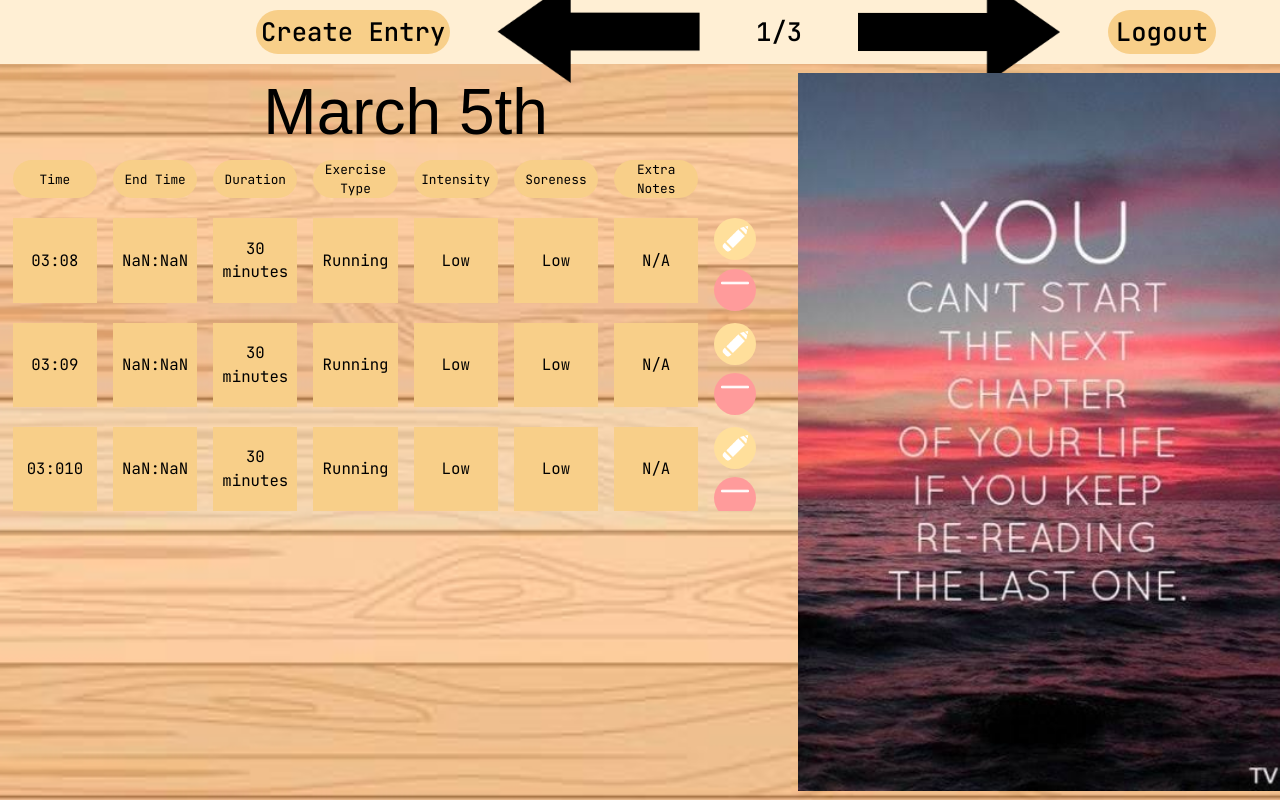
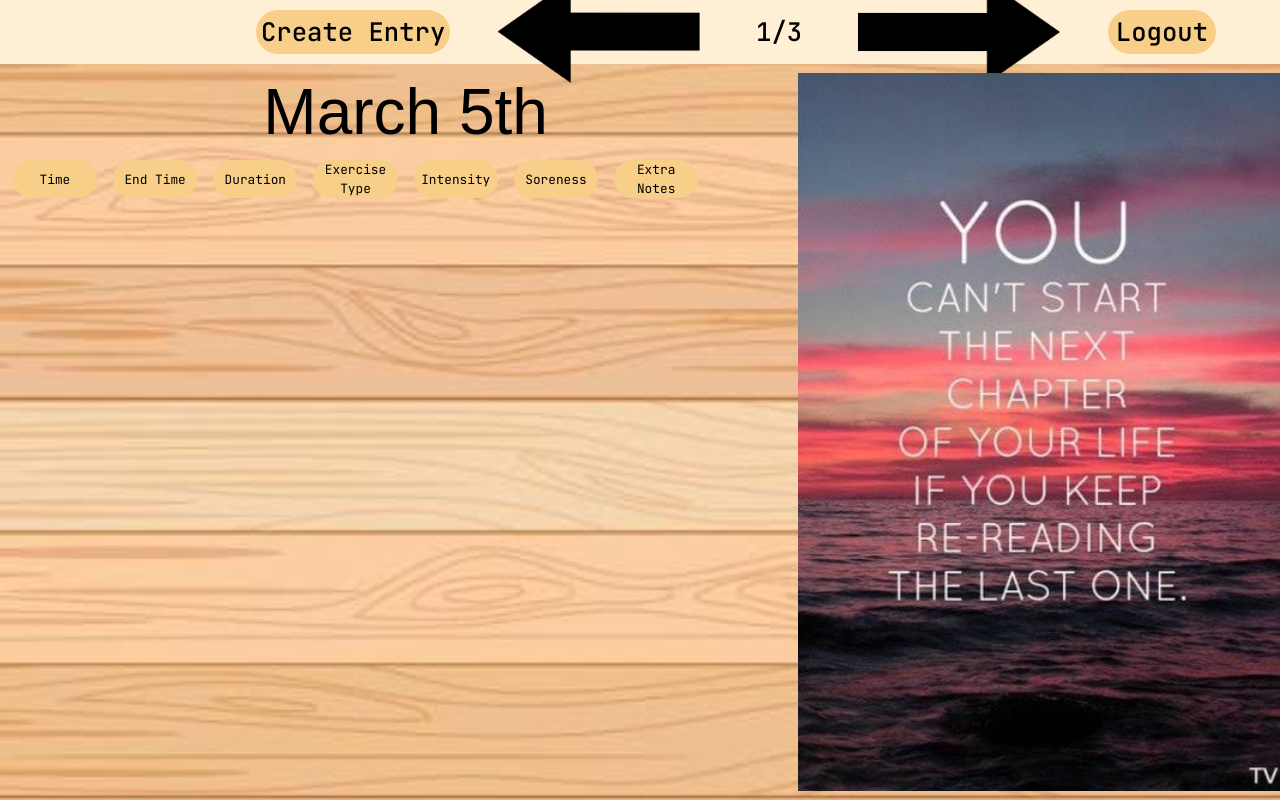
Before and after one commit to joshthibault308-cyber/Personal-Tracker, a Next.js app in the folder personal-tracker/: page /1 in a window 1280 px wide. Built offline with nearby package versions, Linux system fonts and the light colour scheme; a web font is replaced by a local one.

Commit message:
Fixed Vercel Error since there was a property not shown in the slug page

```diff
--- a/personal-tracker/app/[slug]/page.tsx
+++ b/personal-tracker/app/[slug]/page.tsx
@@ -1,9 +1,9 @@
 import Image from "next/image";
 import Entry from "../NewEntries";
-import {jetBrains_Mono} from '@/app/layout'
+import { jetBrains_Mono } from '@/app/layout'
 
-export default async function Home({params,}: {params: Promise<{slug: string}> }) {
-    const {slug} = await params
+export default async function Home({ params, }: { params: Promise<{ slug: string }> }) {
+  const { slug } = await params
 
   return (
 
@@ -22,14 +22,14 @@ export default async function Home({params,}: {params: Promise<{slug: string}> }
             Create Entry
           </a>
           <div className="flex gap-[10%] items-center">
-            <a href={(+slug-1 !== 0) ? `/${(+slug-1)}` : ``}>
-            <Image src="/Arrow.png" alt="Arrow" width={32} height={32} className="rotate-180 h-auto w-full" />
+            <a href={(+slug - 1 !== 0) ? `/${(+slug - 1)}` : ``}>
+              <Image src="/Arrow.png" alt="Arrow" width={32} height={32} className="rotate-180 h-auto w-full" />
             </a>
             <div className="flex text-[#000000]">
               {slug}/3
             </div>
-            <a href={(+slug+1 !==4) ? `/${(+slug+1)}` : ``}>
-            <Image src="/Arrow.png" alt="Arrow" width={32} height={32} className="h-auto w-full" />
+            <a href={(+slug + 1 !== 4) ? `/${(+slug + 1)}` : ``}>
+              <Image src="/Arrow.png" alt="Arrow" width={32} height={32} className="h-auto w-full" />
             </a>
           </div>
           <a
@@ -94,10 +94,6 @@ export default async function Home({params,}: {params: Promise<{slug: string}> }
 
               <div className="grid gap-5 overflow-y-auto min-h-0">
 
-                <Entry Text1="03:08" Text2="3:08" Text3="30 minutes" Text4="Running" Text5="Low" Text6="Low" Text7="N/A" keyNumber="N/A" />
-                <Entry Text1="03:09" Text2="3:08" Text3="30 minutes" Text4="Running" Text5="Low" Text6="Low" Text7="N/A" keyNumber="N/A" />
-                <Entry Text1="03:010" Text2="3:08" Text3="30 minutes" Text4="Running" Text5="Low" Text6="Low" Text7="N/A" keyNumber="N/A" />
-
 
               </div>
 
```
